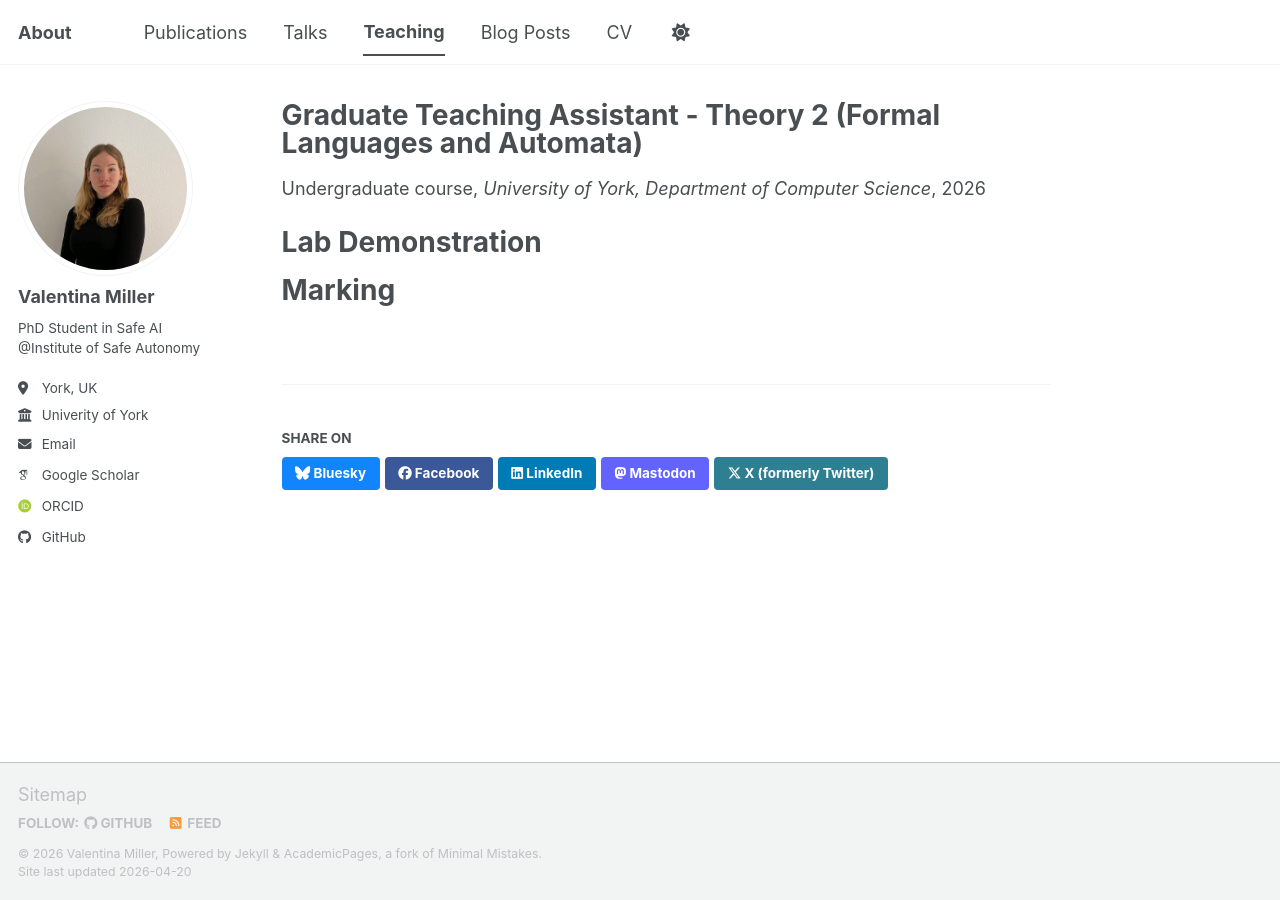
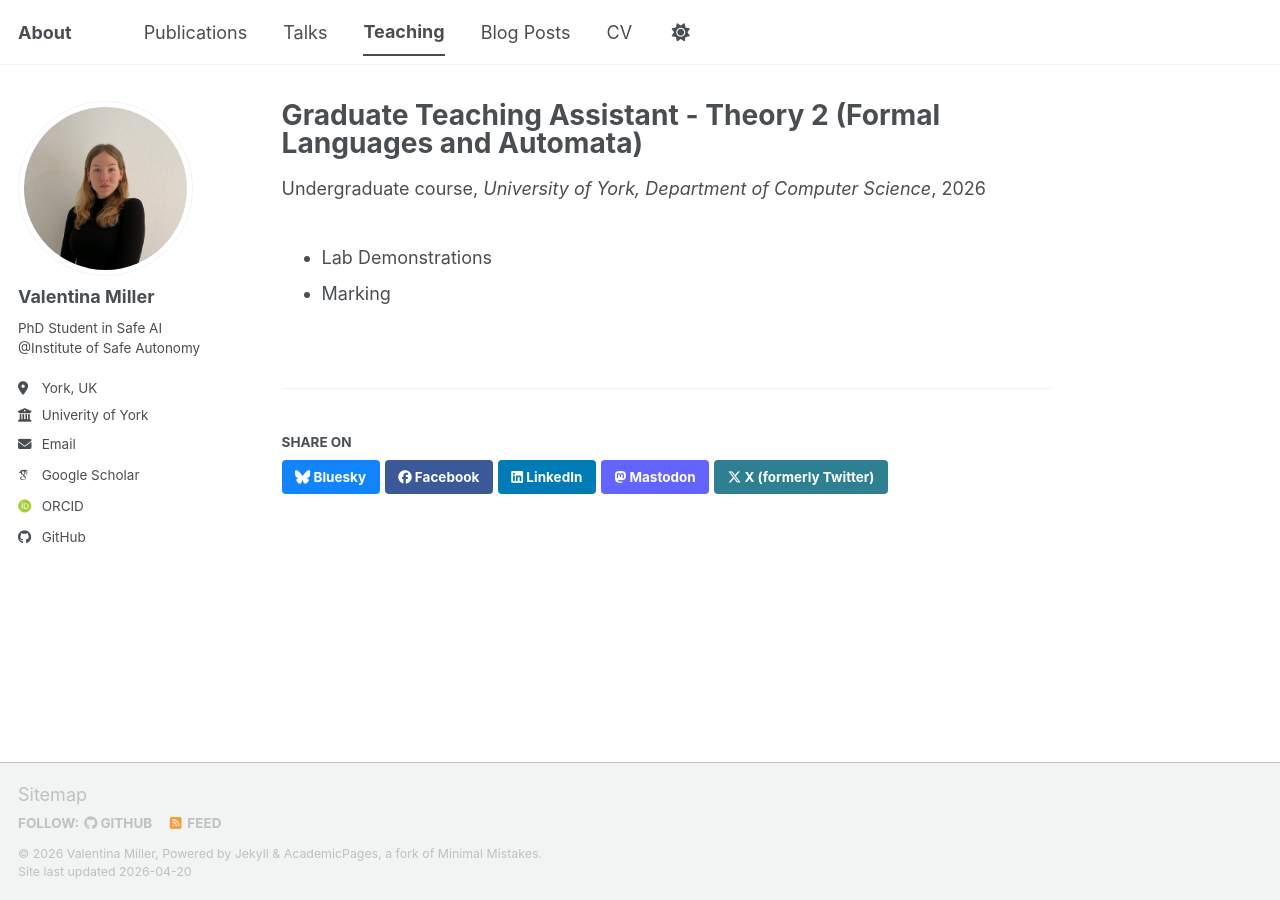
Before and after one commit to ValentinaMiller/ValentinaMiller.github.io, a Jekyll site: the page built from _teaching/2026-spring-teaching-1.md, in a window 1280 px wide. Built offline with Jekyll 4.4.1, drawn with Linux system fonts in a browser that asks for light colours; some web fonts are replaced; a script bundle is joined from its source files by our own code; library files that are not in the unit come from our copies.

Commit message:
Update 2026-spring-teaching-1.md

```diff
--- a/_teaching/2026-spring-teaching-1.md
+++ b/_teaching/2026-spring-teaching-1.md
@@ -8,8 +8,5 @@ date: 2026-02-01
 location: "York, UK"
 ---
 
-Lab Demonstration
-======
-
-Marking
-======
+- Lab Demonstrations
+- Marking
```
